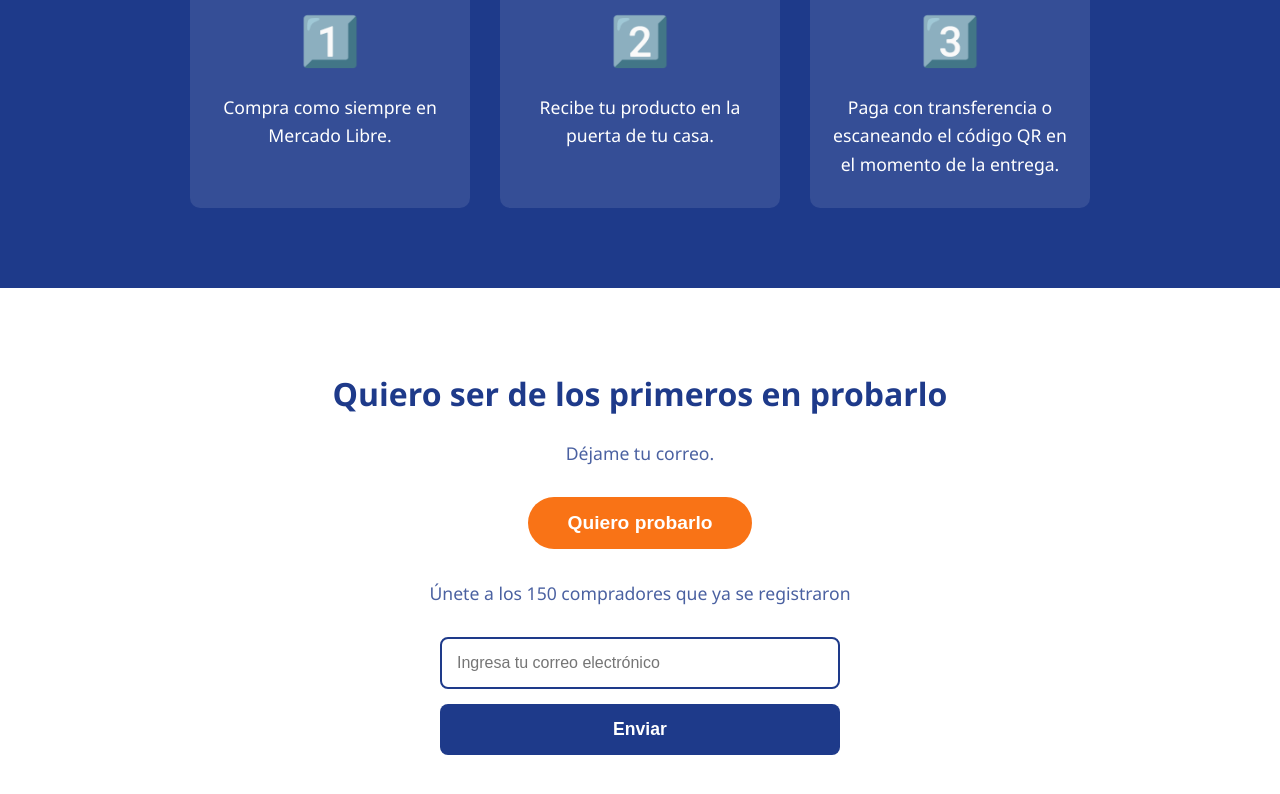
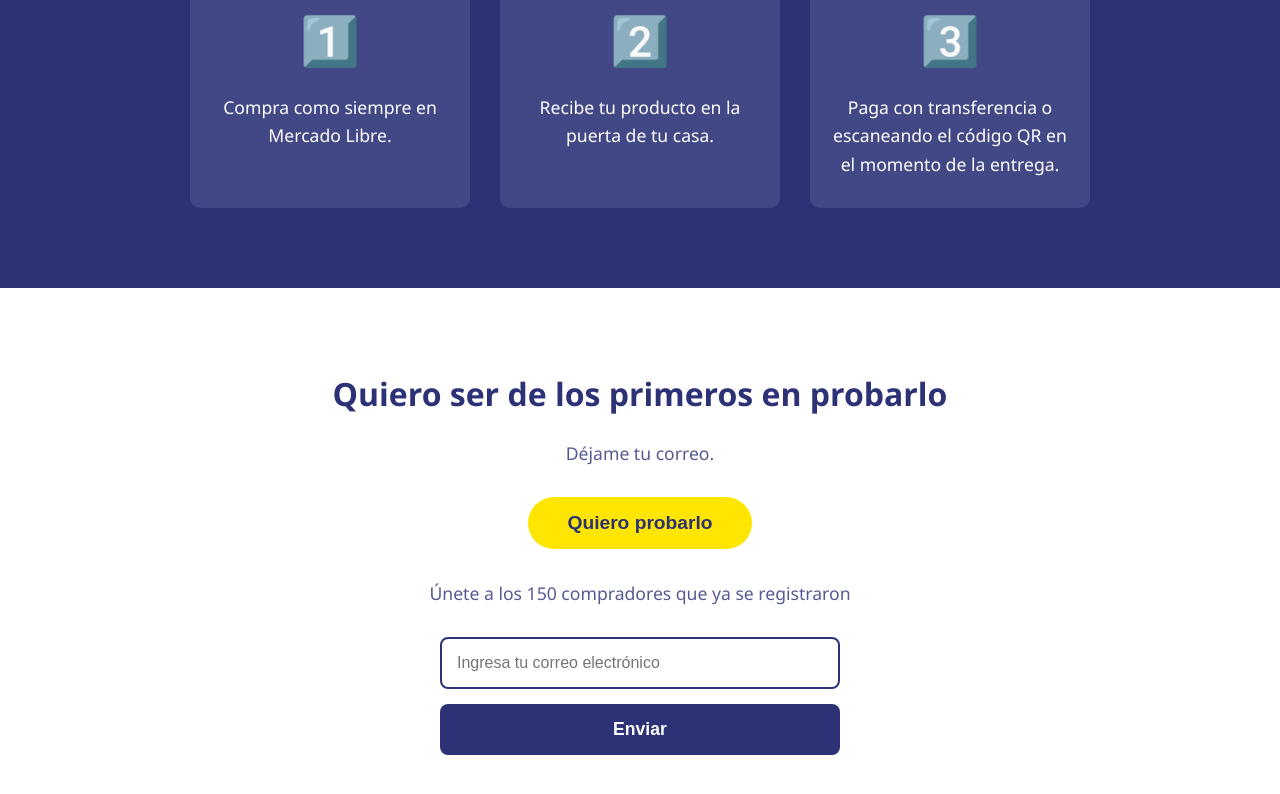
Before and after one commit to leonelparrales22/landing-pago-al-recibir, a plain HTML site: page index.html in a window 1280 px wide. Both pictures are taken after a click on the button "Quiero probarlo". Shown: the part 1451-2245 px from the top of the page. Drawn offline with Linux system fonts and the light colour scheme.

Commit message:
Update color scheme to MercadoLibre brand colors

```diff
--- a/index.html
+++ b/index.html
@@ -12,8 +12,8 @@
         }
 
         :root {
-            --blue-dark: #1e3a8a;
-            --orange: #f97316;
+            --ml-blue: #2D3277;
+            --ml-yellow: #FFE600;
             --white: #ffffff;
             --gray-light: #f3f4f6;
         }
@@ -22,7 +22,7 @@
             font-family: 'Segoe UI', Tahoma, Geneva, Verdana, sans-serif;
             line-height: 1.6;
             color: var(--white);
-            background-color: var(--blue-dark);
+            background-color: var(--ml-blue);
         }
 
         .container {
@@ -59,7 +59,7 @@
         /* Benefits Section */
         .benefits {
             background-color: var(--white);
-            color: var(--blue-dark);
+            color: var(--ml-blue);
             padding: 80px 20px;
         }
 
@@ -124,7 +124,7 @@
         /* CTA Section */
         .cta {
             background-color: var(--white);
-            color: var(--blue-dark);
+            color: var(--ml-blue);
             padding: 80px 20px;
             text-align: center;
         }
@@ -141,8 +141,8 @@
         }
 
         .cta-button {
-            background-color: var(--orange);
-            color: var(--white);
+            background-color: var(--ml-yellow);
+            color: var(--ml-blue);
             border: none;
             padding: 15px 40px;
             font-size: 1.2rem;
@@ -154,13 +154,14 @@
 
         .cta-button:hover {
             transform: translateY(-2px);
-            box-shadow: 0 5px 20px rgba(249, 115, 22, 0.4);
+            box-shadow: 0 5px 20px rgba(255, 230, 0, 0.4);
         }
 
         .social-proof {
             margin-top: 30px;
             font-size: 0.95rem;
             opacity: 0.7;
+            color: var(--ml-blue);
         }
 
         /* Email Form */
@@ -179,7 +180,7 @@
         .email-form input {
             width: 100%;
             padding: 15px;
-            border: 2px solid var(--blue-dark);
+            border: 2px solid var(--ml-blue);
             border-radius: 8px;
             font-size: 1rem;
             margin-bottom: 15px;
@@ -187,12 +188,12 @@
 
         .email-form input:focus {
             outline: none;
-            border-color: var(--orange);
+            border-color: var(--ml-yellow);
         }
 
         .email-form button {
             width: 100%;
-            background-color: var(--blue-dark);
+            background-color: var(--ml-blue);
             color: var(--white);
             border: none;
             padding: 15px;
@@ -204,7 +205,7 @@
         }
 
         .email-form button:hover {
-            background-color: #1e40af;
+            background-color: #1a1f4f;
         }
 
         .success-message {
```
